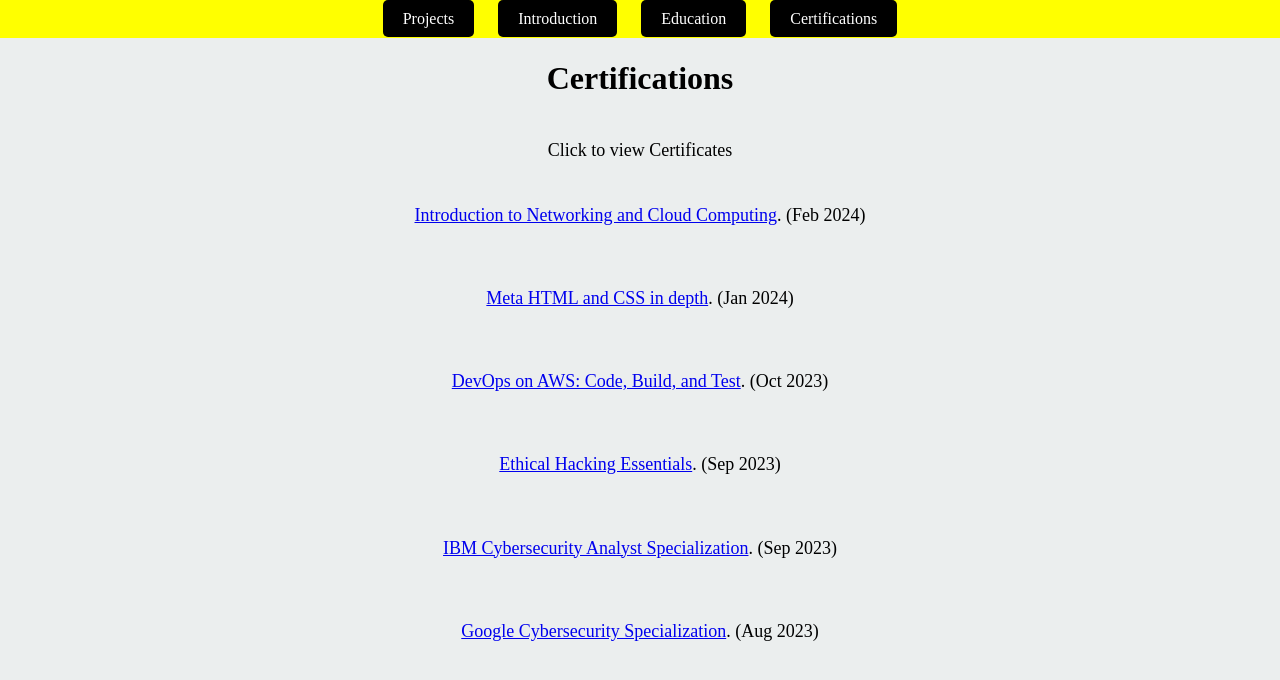
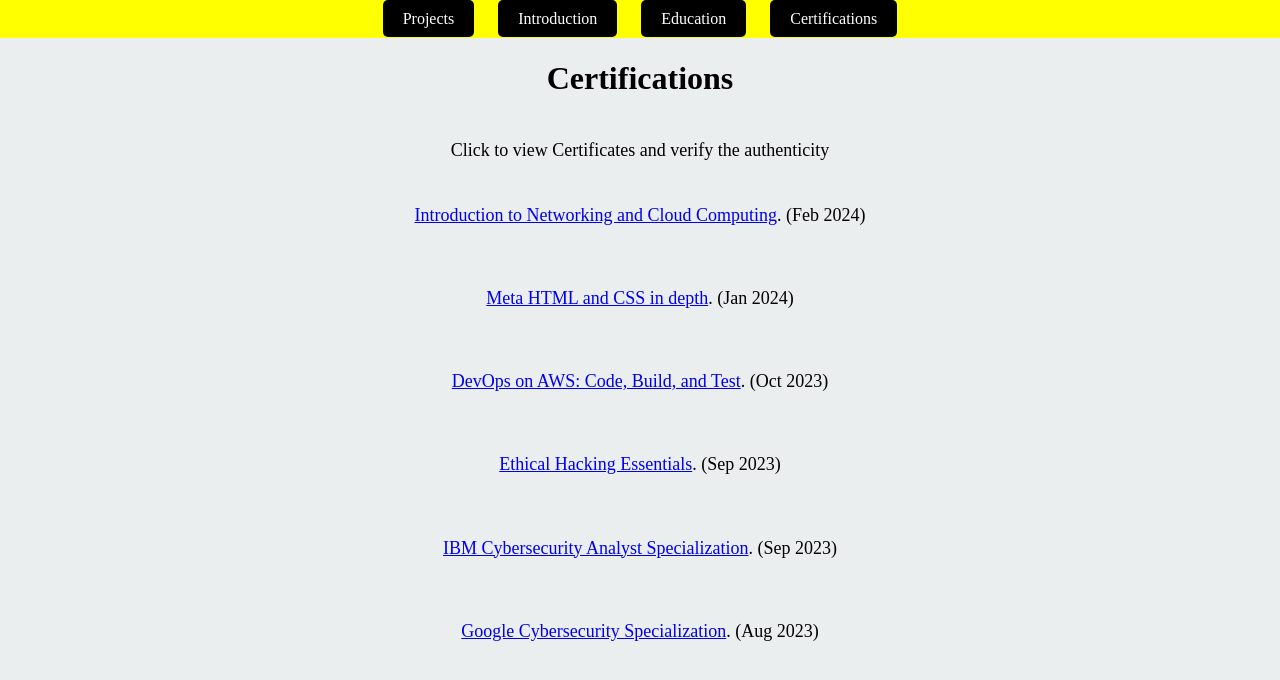
Before and after one commit to Muhammad-Abdullah-w/Simple-Portfolio-HTML, a plain HTML site: page certifications.html in a window 1280 px wide. Drawn offline with nearby package versions, Linux system fonts and the light colour scheme.

Commit message:
Adding a line

```diff
--- a/certifications.html
+++ b/certifications.html
@@ -25,7 +25,7 @@
     <h1>Certifications</h1>
 
 
-    <p>Click to view Certificates</p>
+    <p>Click to view Certificates and verify the authenticity</p>
 
     <p><a href="https://www.coursera.org/account/accomplishments/verify/YDKWU8QDVEZB">Introduction to Networking and Cloud Computing</a>. (Feb 2024)</p>
 	<br>
```
